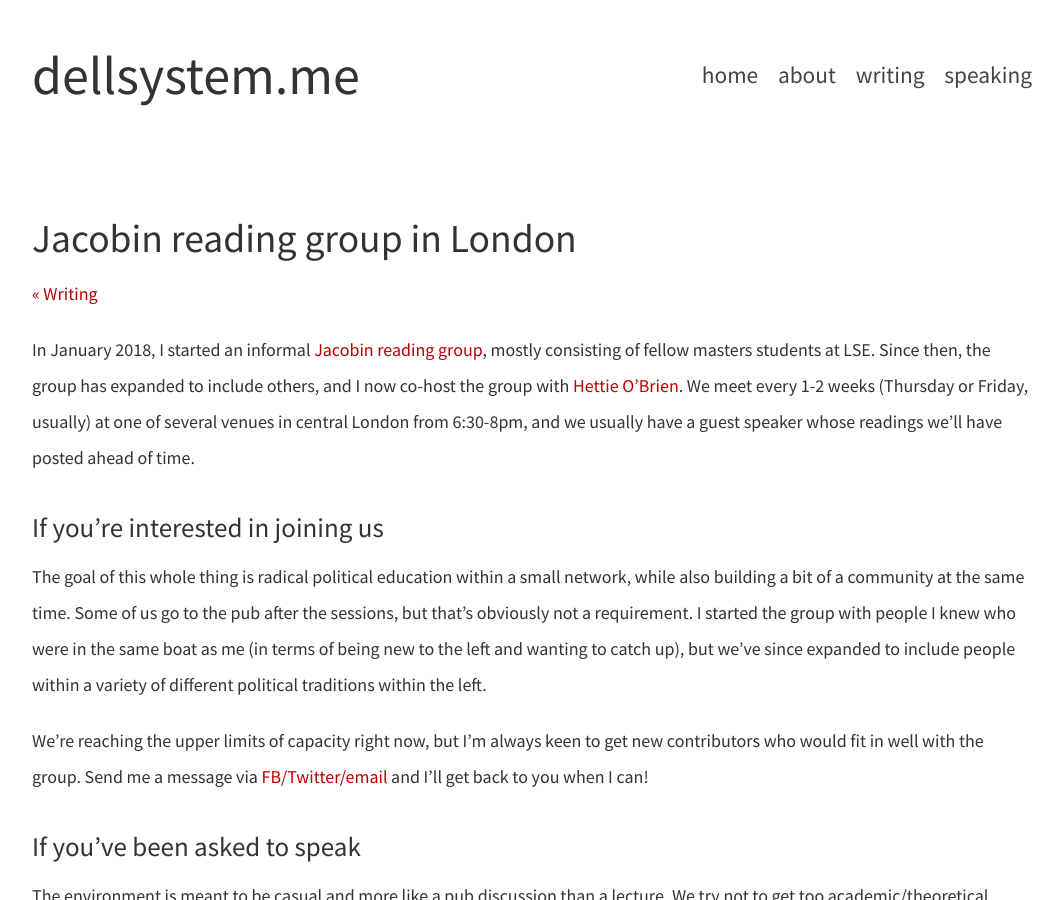
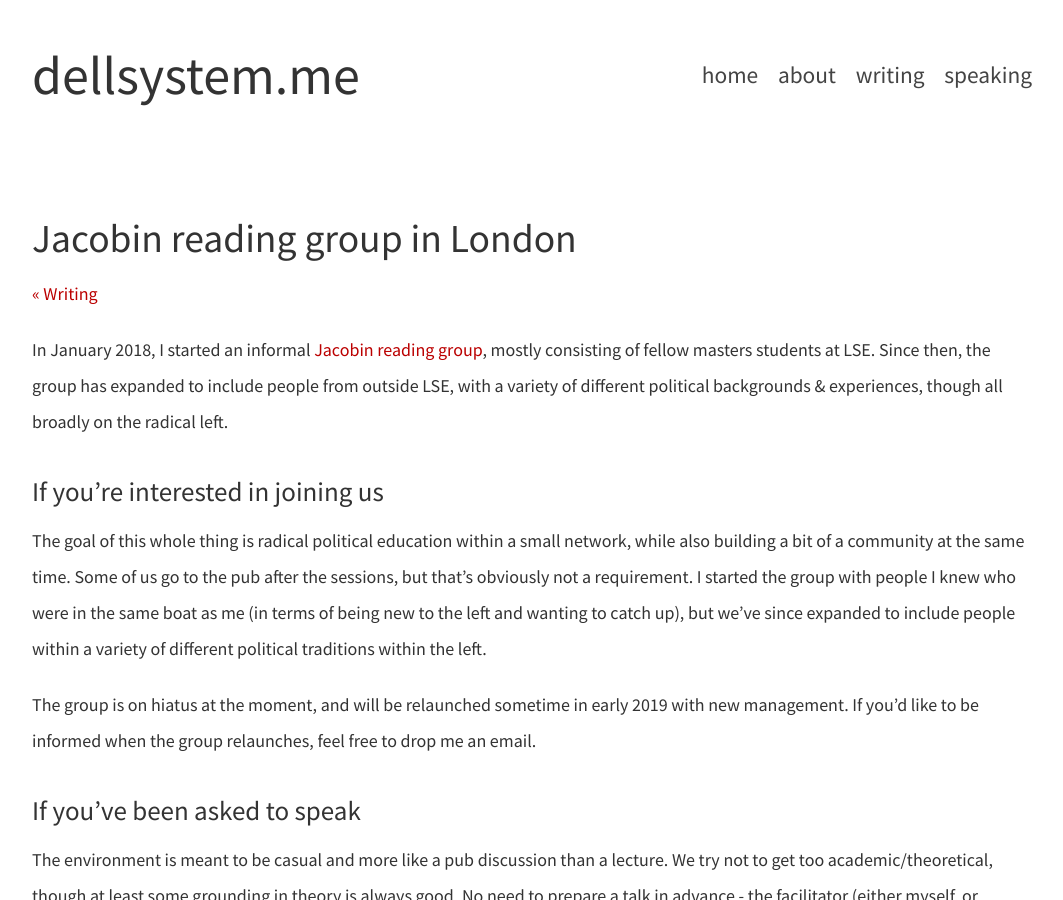
Before and after one commit to dellsystem/dellsystem.github.io, a Jekyll site: the page built from reading-group/index.md, in a window 1280 px wide and 900 px high. Shown: the whole window, without its empty margins (108-1171 px from the left). Built offline with Jekyll 4.4.1, drawn with Linux system fonts in a browser that asks for light colours.

Commit message:
Update copy on reading group page
Now that I'm no longer running it

```diff
--- a/reading-group/index.md
+++ b/reading-group/index.md
@@ -3,13 +3,13 @@ layout: writing
 title: "Jacobin reading group in London"
 ---
 
-In January 2018, I started an informal [Jacobin reading group](https://www.jacobinmag.com/reading-groups), mostly consisting of fellow masters students at LSE. Since then, the group has expanded to include others, and I now co-host the group with [Hettie O'Brien](https://twitter.com/hettieveronica). We meet every 1-2 weeks (Thursday or Friday, usually) at one of several venues in central London from 6:30-8pm, and we usually have a guest speaker whose readings we'll have posted ahead of time.
+In January 2018, I started an informal [Jacobin reading group](https://www.jacobinmag.com/reading-groups), mostly consisting of fellow masters students at LSE. Since then, the group has expanded to include people from outside LSE, with a variety of different political backgrounds & experiences, though all broadly on the radical left.
 
 ### If you're interested in joining us
 
 The goal of this whole thing is radical political education within a small network, while also building a bit of a community at the same time. Some of us go to the pub after the sessions, but that's obviously not a requirement. I started the group with people I knew who were in the same boat as me (in terms of being new to the left and wanting to catch up), but we've since expanded to include people within a variety of different political traditions within the left.
 
-We're reaching the upper limits of capacity right now, but I'm always keen to get new contributors who would fit in well with the group. Send me a message via [FB/Twitter/email](/about) and I'll get back to you when I can!
+The group is on hiatus at the moment, and will be relaunched sometime in early 2019 with new management. If you'd like to be informed when the group relaunches, feel free to drop me an email.
 
 ### If you've been asked to speak
 
```
